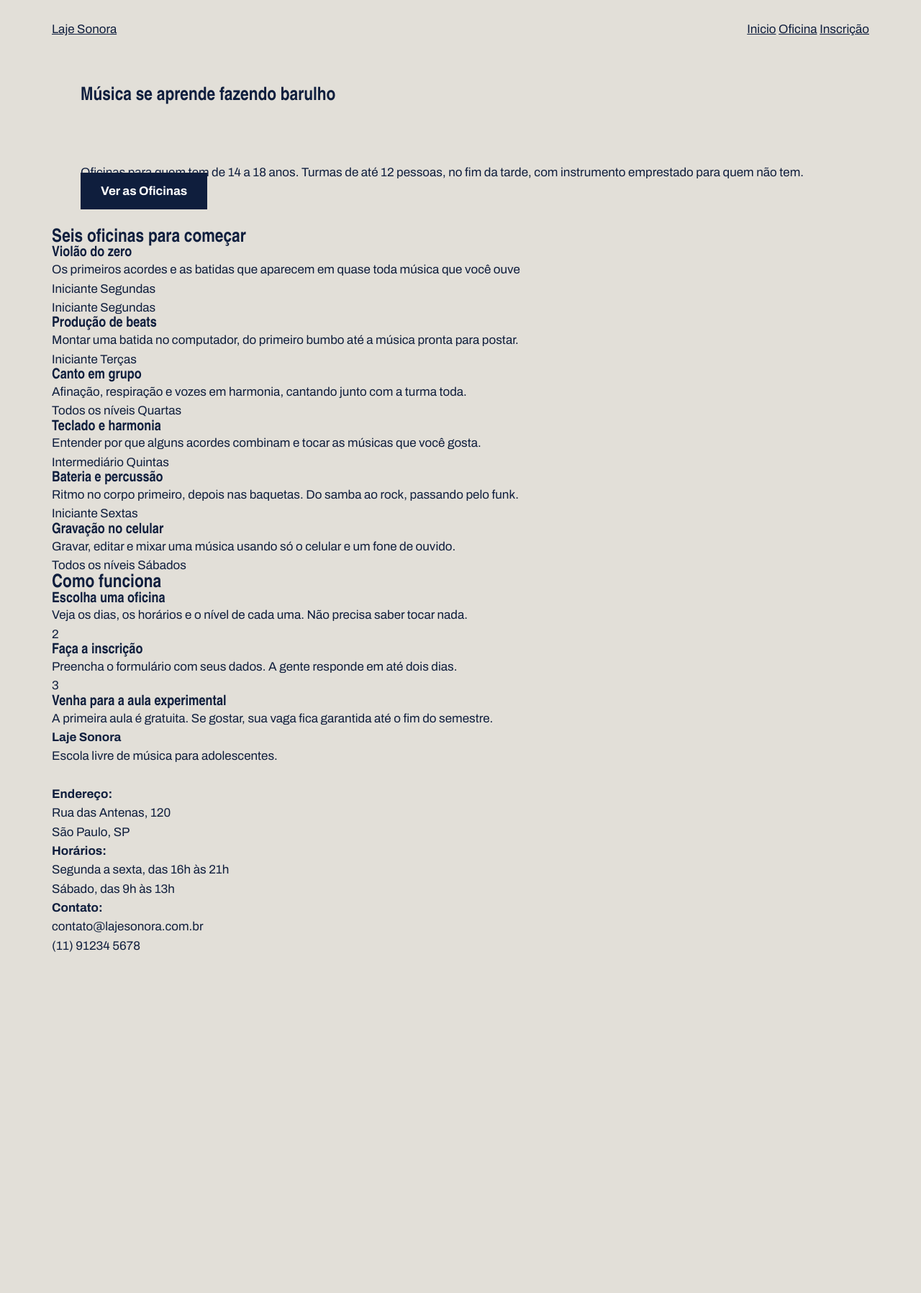
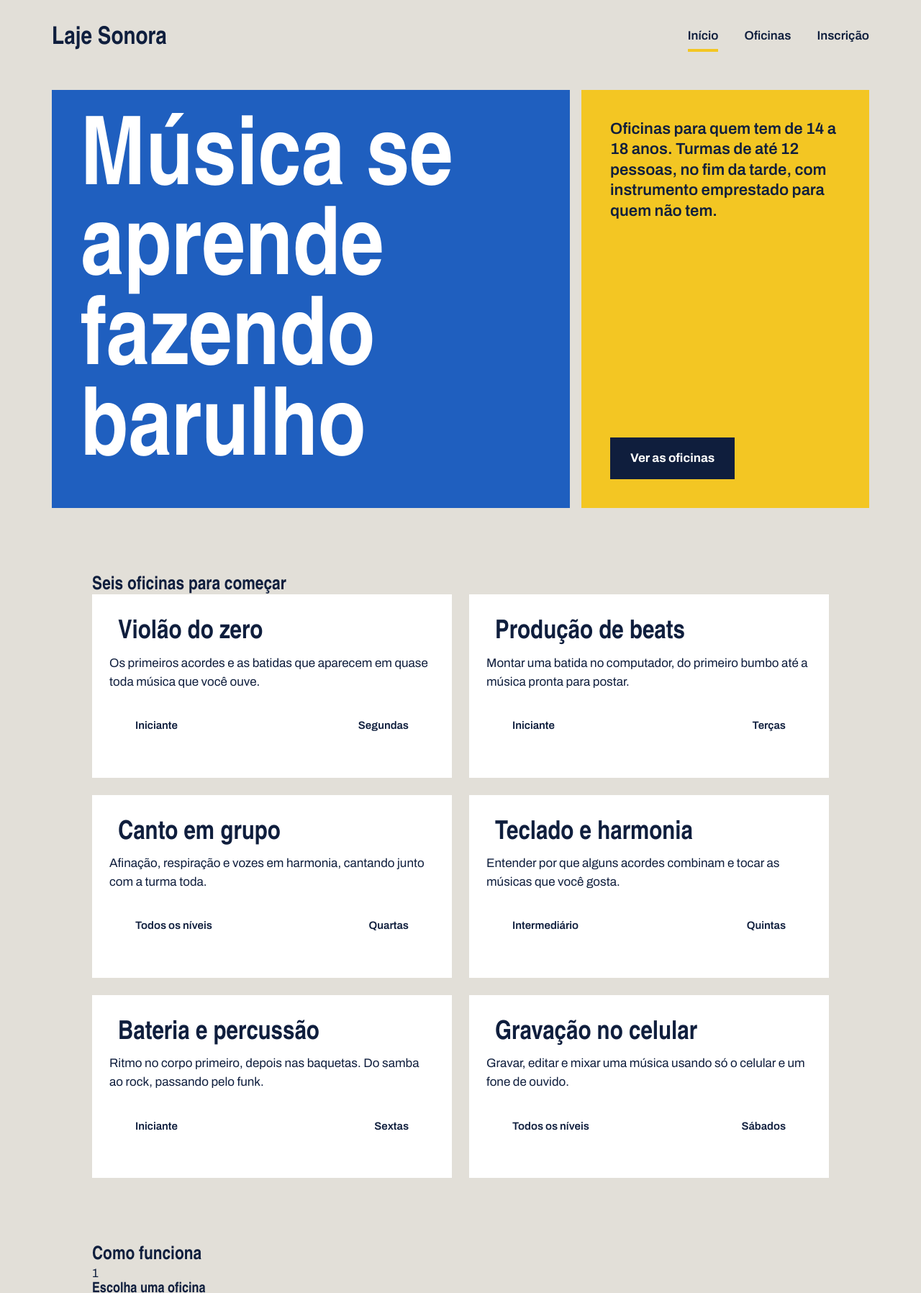
Before and after one commit to davimoraes11timc/lajes_sonoras, a plain HTML site: page index.html in a window 1280 px wide. Shown: the top 1797 px of the page at 72% size. Before the commit the page ends 1328 px from the top, so only its background shows below. Drawn offline with Linux system fonts and the light colour scheme; a web font is replaced by a local one.

Commit message:
Cards das oficinas
Cards das oficinas

```diff
--- a/index.css
+++ b/index.css
@@ -128,3 +128,51 @@ h1, h2, h3 {
 .botao:hover {
     background-color: var(--caixa-dagua);
     }
+.secao{
+    margin: 96px;
+}
+titulo-secao{
+    font-size: 64px;
+    margin: 32px;
+}
+.cards{
+    display: flex;
+    flex-wrap: wrap;
+    gap: 24px;
+}
+.card{
+    background-color: white;
+    border: 3px;
+    flex: 1 1 340px;
+}
+.card.foto{
+    height: 170px;
+}
+.foto{
+    background-color: var(--concreto-escuro);
+}
+.foto-azul{
+    background-color: var(--caixa-dagua);
+}
+.foto-amarelo{
+background-color: var(--fita);
+}
+.fita-tinta{
+    background-color: var(--tinta);
+}
+.card-texto{
+    padding: 24px;
+}
+.card h3{
+font-size: 36px;
+margin: 12px;
+}
+.card-info{
+    margin: 20px;
+    padding: 16px;
+    border-top: 2px var(--concreto-escuro);
+    font-weight: 600;
+    font-size: 15px;
+    display: flex;
+    justify-content: space-between;
+}
--- a/index.html
+++ b/index.html
@@ -1,54 +1,47 @@
 <!DOCTYPE html>
-<html lang="pt-br">
+<html lang="pt-BR">
 <head>
     <meta charset="UTF-8">
-    <meta name="viewport" content="width=, initial-scale=1.0">
-    <title>Lajes Sonoras INICIO</title>
+    <meta name="viewport" content="width=device-width, initial-scale=1.0">
     <link rel="stylesheet" href="index.css">
+    <title>Laje sonora | início</title>
+
     <link rel="preconnect" href="https://fonts.googleapis.com">
     <link rel="preconnect" href="https://fonts.gstatic.com" crossorigin>
     <link href="https://fonts.googleapis.com/css2?family=Archivo:ital,wght@0,100..900;1,100..900&family=Big+Shoulders:opsz,wght@10..72,100..900&display=swap" rel="stylesheet">
-    <link rel="preconnect" href="https://fonts.googleapis.com">
-    <link rel="preconnect" href="https://fonts.gstatic.com" crossorigin>
-    <link href="https://fonts.googleapis.com/css2?family=Archivo:ital,wght@0,100..900;1,100..900&family=Big+Shoulders:opsz,wght@10..72,100..900&display=swap" rel="stylesheet">
-
 </head>
 <body>
     <header class="conteudo topo">
-    <a href="index.html">Laje Sonora</a>
-    <nav>
-        <a href="index.html" class="atual">Inicio</a>
-        <a href="oficina.html">Oficina</a>
-        <a href="inscricao.html">Inscrição</a>
+        <a href="index.html" class="logo">
+            Laje Sonora
+        </a>
+
+        <nav class="menu">
+            <a href="./index.html" class="atual">Início</a>
+            <a href="./oficinas.html">Oficinas</a>
+            <a href="./inscricao.html">Inscrição</a>
         </nav>
     </header>
+
     <main>
-        <section class="conteudo" class="cartazes">
-            <div class="cartaz" class="cartaz-principal">
-                <h1>
-                    Música se aprende fazendo barulho
-                </h1>
+        <section class="conteudo cartazes">
+            <div class="cartaz cartaz-principal">
+                <h1>Música se aprende fazendo barulho</h1>
             </div>
-            <div class="cartaz" class="cartaz-lateral">
+            <div class="cartaz cartaz-lateral">
                 <p>Oficinas para quem tem de 14 a 18 anos. Turmas de até 12 pessoas, no fim da tarde, com instrumento emprestado para quem não tem.</p>
-                <a href="/oficina.html" class="botao" >Ver as Oficinas </a>
+                <a href="./oficinas.html" class="botao">Ver as oficinas</a>
             </div>
         </section>
-        <section class="conteudo" class="secao" >
-        <h2 class="titulo-secao" >Seis oficinas para começar</h2>
-        <div class="cards"></div>
+        <section class="conteudo secao">
+            <h2 class="titulo-secao">Seis oficinas para começar</h2>
+            <div class="cards">
                 <article class="card">
                     <div class="foto foto-azul"></div>
-            <div class="card-texto"></div>
                     <div class="card-texto">
                         <h3>Violão do zero</h3>
-                <p>Os primeiros acordes e as batidas que aparecem em quase toda música que você ouve</p>
-            </div>
+                        <p>Os primeiros acordes e as batidas que aparecem em quase toda música que você ouve.</p>
                         <div class="card-info">
-                <span>Iniciante</span>
-                <span>Segundas</span>
-            </div>
-        </article>
                             <span>Iniciante</span>
                             <span>Segundas</span>
                         </div>
@@ -110,23 +103,15 @@
                     </div>
                 </article>
             </div>
-                <section>
-                    <section class="conteudo">
-                    </section class="secao" >
-                    <h2 class="titulo-secao" >
-                        Como funciona
-                    </h2>
+        </section>
+        <section class="conteudo secao">
+            <h2 class="titulo-secao">Como funciona</h2>
             <div class="passos">
-                    <div>
-                    <p class="passo-numero"></p>
+                <div class="passo">
+                    <p class="passo-numero">1</p>
+                    <h3>Escolha uma oficina</h3>
+                    <p>Veja os dias, os horários e o nível de cada uma. Não precisa saber tocar nada.</p>
                 </div>
-                    </div>
-                <h3>
-                    Escolha uma oficina
-                </h3>
-                <p>
-                   Veja os dias, os horários e o nível de cada uma. Não precisa saber tocar nada.
-                </p>
                 <div class="passo">
                     <p class="passo-numero">2</p>
                     <h3>Faça a inscrição</h3>
@@ -138,8 +123,6 @@
                     <p>A primeira aula é gratuita. Se gostar, sua vaga fica garantida até o fim do semestre.</p>
                 </div>
             </div>
-
-
         </section>
     </main>
     <footer class="rodape">
```
Lines whose indentation alone changed are shown as unchanged.
